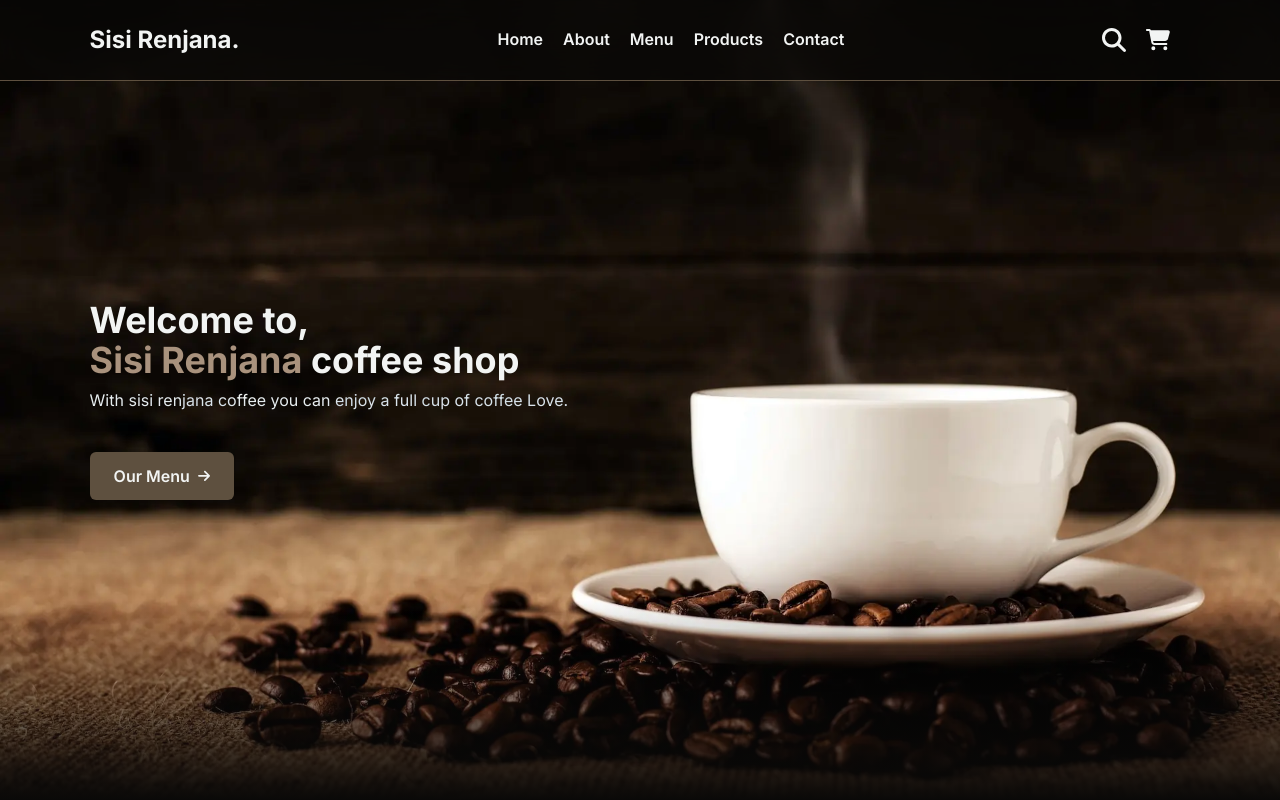
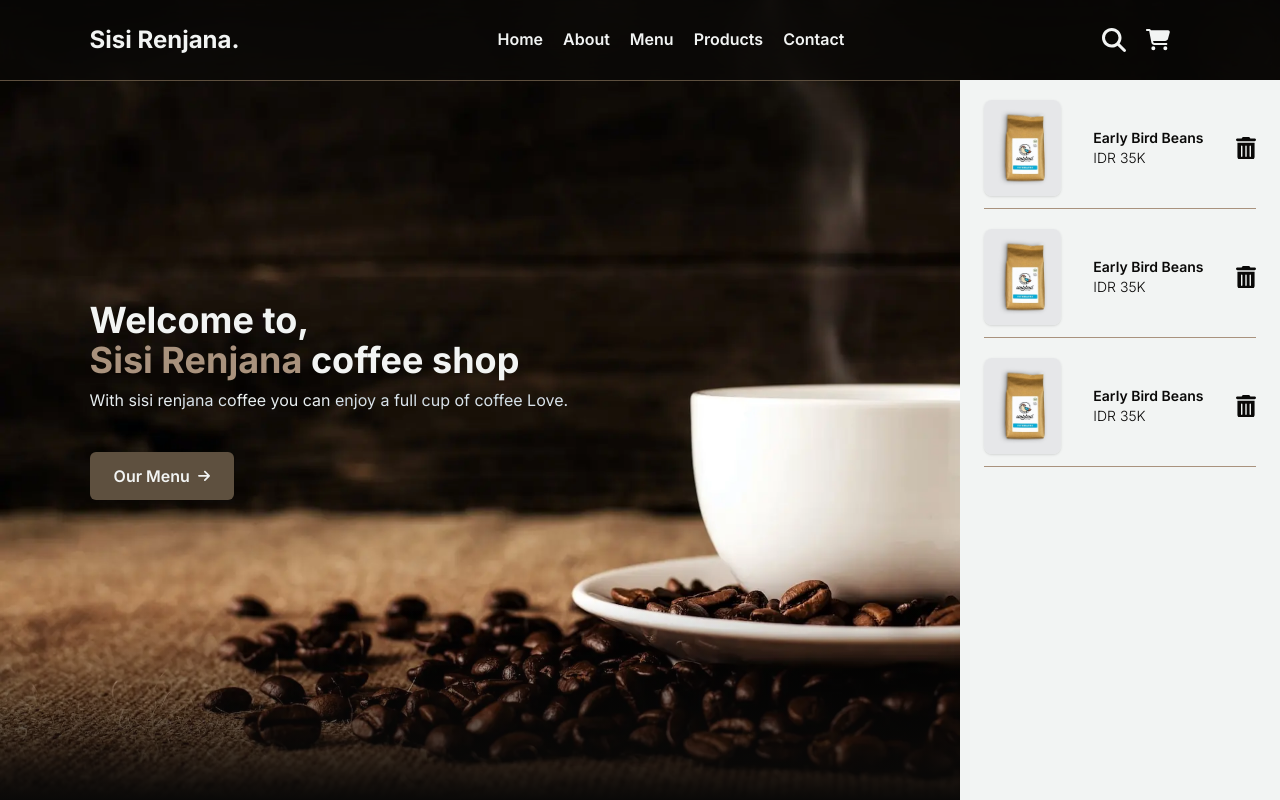
Before and after one commit to HeruAzyy/kopi-sisirenjana, a website: page index.html in a window 1280 px wide. Both pictures are taken after a click on the link 1158 px from the left and 39 px from the top of the page. Shown: the top 800 px of the page. Drawn offline with Linux system fonts and the light colour scheme.

Commit message:
Add: shopping cart

```diff
--- a/assets/JS/script.js
+++ b/assets/JS/script.js
@@ -1,3 +1,4 @@
+// Show sidebar
 const navbar = document.getElementById('navbar-nav')
 
 document.getElementById('hamburger-menu').onclick = (e) => {
@@ -5,6 +6,7 @@ document.getElementById('hamburger-menu').onclick = (e) => {
 	e.preventDefault()
 }
 
+// Show Search form
 const searchForm = document.getElementById('search-form')
 const searchBox = document.getElementById('search-box')
 
@@ -14,8 +16,18 @@ document.getElementById('search-btn').onclick = (e) => {
 	e.preventDefault()
 }
 
+// Show Shopping Cart
+const cart = document.getElementById('cart')
+
+document.getElementById('cart-btn').onclick = (e) => {
+	cart.classList.toggle('active')
+	e.preventDefault()
+}
+
+// Click outer element to hide
 const hamburger = document.getElementById('hamburger-menu')
 const searchBtn = document.getElementById('search-btn')
+const cartBtn = document.getElementById('cart-btn')
 
 document.addEventListener('click', function (e) {
 	if (!hamburger.contains(e.target) && !navbar.contains(e.target)) {
@@ -25,4 +37,8 @@ document.addEventListener('click', function (e) {
 	if (!searchBtn.contains(e.target) && !searchForm.contains(e.target)) {
 		searchForm.classList.remove('search-active')
 	}
+
+	if (!cartBtn.contains(e.target) && !cart.contains(e.target)) {
+		cart.classList.remove('active')
+	}
 })
--- a/index.html
+++ b/index.html
@@ -46,7 +46,7 @@
 					</svg>
 				</a>
 
-				<a href="#">
+				<a href="#" id="cart-btn">
 					<svg
 						class="w-6 fill-light hover:fill-secondary"
 						xmlns="http://www.w3.org/2000/svg"
@@ -87,6 +87,74 @@
 						</svg>
 					</a>
 				</label>
+			</div>
+
+			<!-- Shopping Cart -->
+			<div
+				id="cart"
+				class="absolute top-full -right-full bg-light h-screen w-80 px-6 transition-all">
+				<div
+					class="flex items-center gap-3 justify-between my-5 border-b border-secondary pb-3">
+					<img
+						src="assets/img/produk-1.jpg"
+						alt="Cart Product"
+						class="h-24 rounded-lg shadow" />
+					<div class="text-dark">
+						<p class="font-semibold text-sm">Early Bird Beans</p>
+						<div class="text-sm font-light">IDR 35K</div>
+					</div>
+					<a href="#">
+						<svg
+							class="fill-dark w-5 hover:fill-secondary"
+							xmlns="http://www.w3.org/2000/svg"
+							viewBox="0 0 448 512">
+							<path
+								d="M135.2 17.7C140.6 6.8 151.7 0 163.8 0H284.2c12.1 0 23.2 6.8 28.6 17.7L320 32h96c17.7 0 32 14.3 32 32s-14.3 32-32 32H32C14.3 96 0 81.7 0 64S14.3 32 32 32h96l7.2-14.3zM32 128H416V448c0 35.3-28.7 64-64 64H96c-35.3 0-64-28.7-64-64V128zm96 64c-8.8 0-16 7.2-16 16V432c0 8.8 7.2 16 16 16s16-7.2 16-16V208c0-8.8-7.2-16-16-16zm96 0c-8.8 0-16 7.2-16 16V432c0 8.8 7.2 16 16 16s16-7.2 16-16V208c0-8.8-7.2-16-16-16zm96 0c-8.8 0-16 7.2-16 16V432c0 8.8 7.2 16 16 16s16-7.2 16-16V208c0-8.8-7.2-16-16-16z" />
+						</svg>
+					</a>
+				</div>
+
+				<div
+					class="flex items-center gap-3 justify-between my-5 border-b border-secondary pb-3">
+					<img
+						src="assets/img/produk-1.jpg"
+						alt="Cart Product"
+						class="h-24 rounded-lg shadow" />
+					<div class="text-dark">
+						<p class="font-semibold text-sm">Early Bird Beans</p>
+						<div class="text-sm font-light">IDR 35K</div>
+					</div>
+					<a href="#">
+						<svg
+							class="fill-dark w-5 hover:fill-secondary"
+							xmlns="http://www.w3.org/2000/svg"
+							viewBox="0 0 448 512">
+							<path
+								d="M135.2 17.7C140.6 6.8 151.7 0 163.8 0H284.2c12.1 0 23.2 6.8 28.6 17.7L320 32h96c17.7 0 32 14.3 32 32s-14.3 32-32 32H32C14.3 96 0 81.7 0 64S14.3 32 32 32h96l7.2-14.3zM32 128H416V448c0 35.3-28.7 64-64 64H96c-35.3 0-64-28.7-64-64V128zm96 64c-8.8 0-16 7.2-16 16V432c0 8.8 7.2 16 16 16s16-7.2 16-16V208c0-8.8-7.2-16-16-16zm96 0c-8.8 0-16 7.2-16 16V432c0 8.8 7.2 16 16 16s16-7.2 16-16V208c0-8.8-7.2-16-16-16zm96 0c-8.8 0-16 7.2-16 16V432c0 8.8 7.2 16 16 16s16-7.2 16-16V208c0-8.8-7.2-16-16-16z" />
+						</svg>
+					</a>
+				</div>
+
+				<div
+					class="flex items-center gap-3 justify-between my-5 border-b border-secondary pb-3">
+					<img
+						src="assets/img/produk-1.jpg"
+						alt="Cart Product"
+						class="h-24 rounded-lg shadow" />
+					<div class="text-dark">
+						<p class="font-semibold text-sm">Early Bird Beans</p>
+						<div class="text-sm font-light">IDR 35K</div>
+					</div>
+					<a href="#">
+						<svg
+							class="fill-dark w-5 hover:fill-secondary"
+							xmlns="http://www.w3.org/2000/svg"
+							viewBox="0 0 448 512">
+							<path
+								d="M135.2 17.7C140.6 6.8 151.7 0 163.8 0H284.2c12.1 0 23.2 6.8 28.6 17.7L320 32h96c17.7 0 32 14.3 32 32s-14.3 32-32 32H32C14.3 96 0 81.7 0 64S14.3 32 32 32h96l7.2-14.3zM32 128H416V448c0 35.3-28.7 64-64 64H96c-35.3 0-64-28.7-64-64V128zm96 64c-8.8 0-16 7.2-16 16V432c0 8.8 7.2 16 16 16s16-7.2 16-16V208c0-8.8-7.2-16-16-16zm96 0c-8.8 0-16 7.2-16 16V432c0 8.8 7.2 16 16 16s16-7.2 16-16V208c0-8.8-7.2-16-16-16zm96 0c-8.8 0-16 7.2-16 16V432c0 8.8 7.2 16 16 16s16-7.2 16-16V208c0-8.8-7.2-16-16-16z" />
+						</svg>
+					</a>
+				</div>
 			</div>
 		</nav>
 
```
Also changed, not shown: assets/CSS/output.css.
